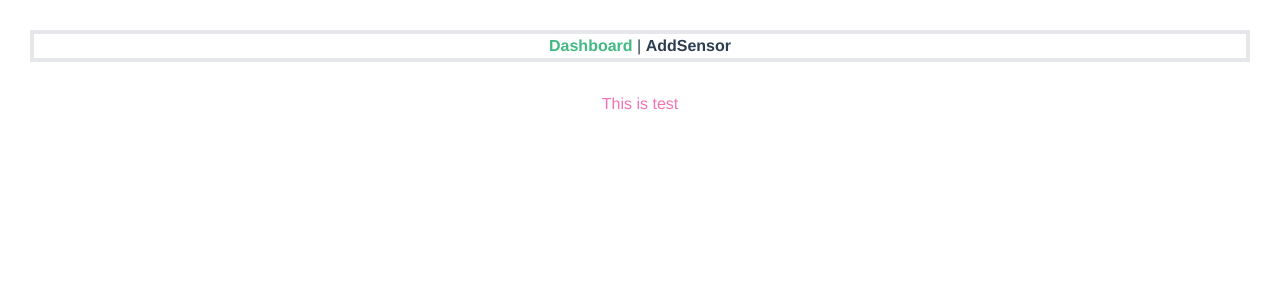
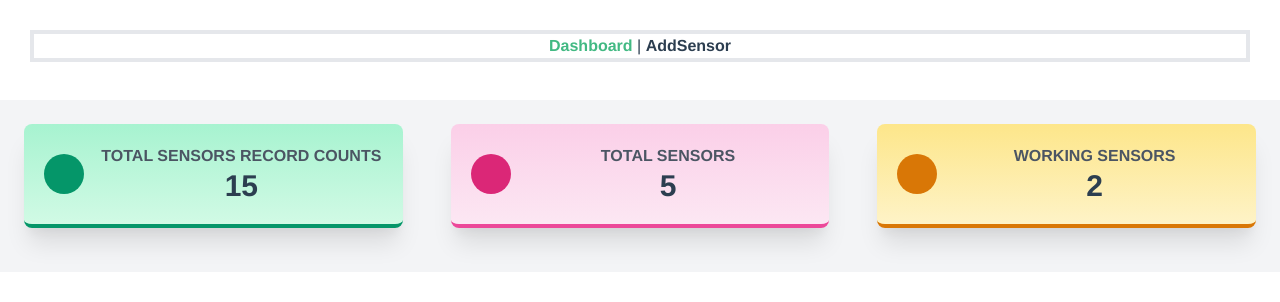
Before and after one commit to rajbhatta/amplify-serverless-vue-python, a Vue app: page / in a window 1280 px wide. Shown: the top 302 px of the page. Built offline with nearby package versions, Linux system fonts and the light colour scheme.

Commit message:
Dashboard design is created for tailwind css

```diff
--- a/src/views/Dashboard.vue
+++ b/src/views/Dashboard.vue
@@ -1,14 +1,113 @@
 <template>
-  <div class="text-pink-400">
-    This is test
+  <div class="container mx-auto">
+    <!-- start of container setup -->
+    <div class="main-content flex-1 bg-gray-100 mt-12 md:mt-2 pb-18 md:pb-5">
+      <div class="flex flex-wrap">
+        <div class="w-full md:w-1/2 xl:w-1/3 p-6">
+          <!--Metric Card-->
+          <div
+            class="
+              bg-gradient-to-b
+              from-green-200
+              to-green-100
+              border-b-4 border-green-600
+              rounded-lg
+              shadow-xl
+              p-5
+            "
+          >
+            <div class="flex flex-row items-center">
+              <div class="flex-shrink pr-4">
+                <div class="rounded-full p-5 bg-green-600">
+                  <i class="fa fa-wallet fa-2x fa-inverse"></i>
+                </div>
+              </div>
+              <div class="flex-1 text-right md:text-center">
+                <h5 class="font-bold uppercase text-gray-600">Total Sensors Record Counts</h5>
+                <h3 class="font-bold text-3xl">
+                  15
+                  <span class="text-green-500"
+                    ><i class="fas fa-caret-up"></i
+                  ></span>
+                </h3>
+              </div>
+            </div>
+          </div>
+          <!--/Metric Card-->
+        </div>
+        <div class="w-full md:w-1/2 xl:w-1/3 p-6">
+          <!--Metric Card-->
+          <div
+            class="
+              bg-gradient-to-b
+              from-pink-200
+              to-pink-100
+              border-b-4 border-pink-500
+              rounded-lg
+              shadow-xl
+              p-5
+            "
+          >
+            <div class="flex flex-row items-center">
+              <div class="flex-shrink pr-4">
+                <div class="rounded-full p-5 bg-pink-600">
+                  <i class="fas fa-users fa-2x fa-inverse"></i>
+                </div>
+              </div>
+              <div class="flex-1 text-right md:text-center">
+                <h5 class="font-bold uppercase text-gray-600">Total Sensors</h5>
+                <h3 class="font-bold text-3xl">
+                  5
+                  <span class="text-pink-500"
+                    ><i class="fas fa-exchange-alt"></i
+                  ></span>
+                </h3>
+              </div>
+            </div>
+          </div>
+          <!--/Metric Card-->
+        </div>
+        <div class="w-full md:w-1/2 xl:w-1/3 p-6">
+          <!--Metric Card-->
+          <div
+            class="
+              bg-gradient-to-b
+              from-yellow-200
+              to-yellow-100
+              border-b-4 border-yellow-600
+              rounded-lg
+              shadow-xl
+              p-5
+            "
+          >
+            <div class="flex flex-row items-center">
+              <div class="flex-shrink pr-4">
+                <div class="rounded-full p-5 bg-yellow-600">
+                  <i class="fas fa-user-plus fa-2x fa-inverse"></i>
+                </div>
+              </div>
+              <div class="flex-1 text-right md:text-center">
+                <h5 class="font-bold uppercase text-gray-600">Working Sensors</h5>
+                <h3 class="font-bold text-3xl">
+                  2
+                  <span class="text-yellow-600"
+                    ><i class="fas fa-caret-up"></i
+                  ></span>
+                </h3>
+              </div>
+            </div>
+          </div>
+          <!--/Metric Card-->
+        </div>
+      </div>
+    </div>
   </div>
+  <!-- end of container setup -->
 </template>
 
 <script>
 export default {
-  name: 'Home',
-  components: {
-
-  }
-}
+  name: "Home",
+  components: {},
+};
 </script>
```
